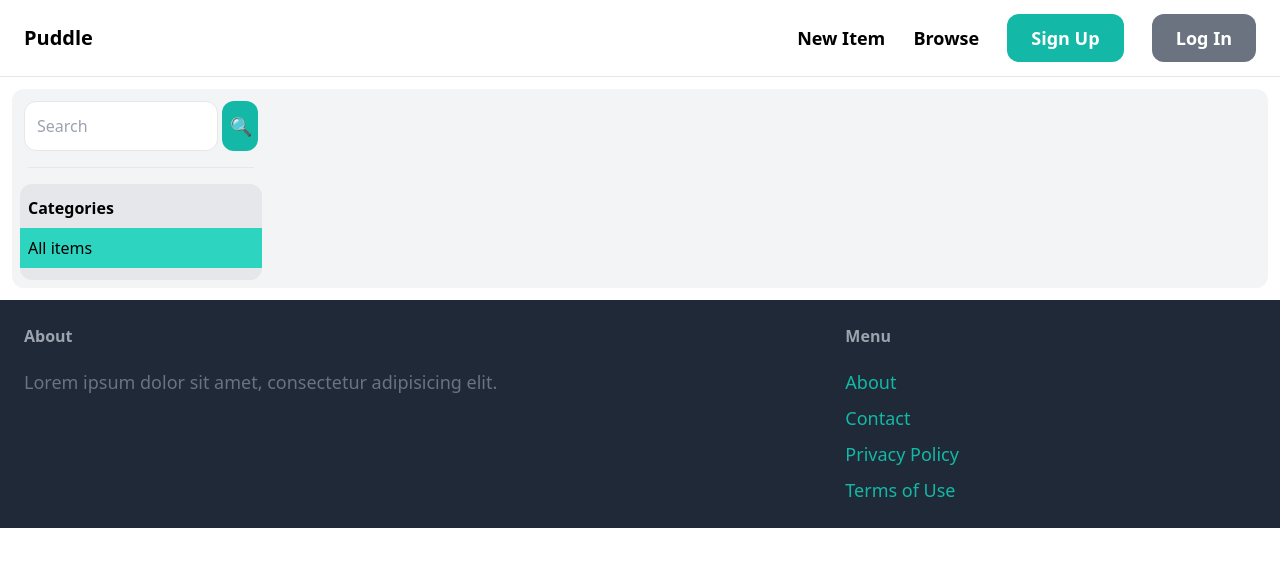
After one commit to gagoalaverdyan/Puddle, a Django app: page /items/ in a window 1280 px wide. The commit adds this page. Shown: the top 567 px of the page. Run offline with Django 5.2, Linux system fonts and the light colour scheme; data that the repository does not hold is empty; parts of the project's set-up code (start-up, migrations or seed data) failed here and were passed over; some libraries are stand-ins or nearby versions.

Commit message:
Browse functionality, search, filtering by category, minor grid improvements

```diff
--- a/item/urls.py
+++ b/item/urls.py
@@ -5,6 +5,7 @@ from . import views
 app_name = "item"
 
 urlpatterns = [
+    path("", views.browse, name="browse"),
     path("new_item/", views.new_item, name="new_item"),
     path("<int:pk>/", views.detail, name="detail"),
     path("<int:pk>/delete/", views.delete, name="delete"),
--- a/item/views.py
+++ b/item/views.py
@@ -1,13 +1,33 @@
 from django.contrib.auth.decorators import login_required
+from django.db.models import Q
 from django.shortcuts import get_object_or_404, redirect, render
 
 from .forms import EditItemForm, NewItemForm
-from .models import Item
+from .models import Category, Item
+
+
+def browse(request):
+    query = request.GET.get("query", "")
+    current_cat_id = int(request.GET.get("category", 0))
+    items = Item.objects.filter(is_sold=False)
+    categories = Category.objects.all()
+
+    if current_cat_id:
+        items = items.filter(category_id=current_cat_id)
+
+    if query:
+        items = items.filter(Q(name__icontains=query) | Q(description__icontains=query))
+
+    return render(
+        request,
+        "item/browse.html",
+        {"items": items, "query": query, "categories": categories, "current_cat_id": current_cat_id},
+    )
 
 
 def detail(request, pk):
     item = get_object_or_404(Item, pk=pk)
-    related_items = Item.objects.filter(category=item.category, is_sold=False).exclude(pk=pk)[:3]
+    related_items = Item.objects.filter(category=item.category, is_sold=False).exclude(pk=pk)[:5]
     return render(request, "item/detail.html", {"item": item, "related_items": related_items})
 
 
--- a/templates/base.html
+++ b/templates/base.html
@@ -12,7 +12,7 @@
 
         <div class="space-x-6">
             <a href="{% url "item:new_item" %}" class="text-lg font-semibold hover:text-gray-500">New Item</a>
-            <a href="#" class="text-lg font-semibold hover:text-gray-500">Browse</a>
+            <a href="{% url "item:browse" %}" class="text-lg font-semibold hover:text-gray-500">Browse</a>
             {% if request.user.is_authenticated %}
                 <a href="#" class="px-6 py-3 text-lg font-semibold bg-teal-500 text-white rounded-xl hover:bg-teal-700">Inbox</a>
                 <a href="{% url "dashboard:index" %}" class="px-6 py-3 text-lg font-semibold bg-gray-500 text-white rounded-xl hover:bg-gray-700">Dashboard</a>
@@ -22,7 +22,7 @@
             {% endif %}
         </div>
     </nav>
-    <div class="px-6 py-6">
+    <div class="px-3 py-3">
         {% block content %}
         {% endblock content %}
     </div>
--- a/templates/dashboard/index.html
+++ b/templates/dashboard/index.html
@@ -6,14 +6,14 @@
     <div class="mt-6 px-6 py-12 bg-gray-100 rounded-xl">
         <h2 class="mb-12 text-2xl text-center">My Items</h2>
 
-        <div class="grid grid-cols-3 gap-3">
+        <div class="grid grid-cols-4 gap-2">
             {% for item in items %}
                 <div>
                     <a href="{% url "item:detail" item.id %}">
                         <div class="w-full h-64 overflow-hidden rounded-t-xl">
                             <img src="{{ item.image.url }}" class="object-cover w-full h-full" alt="{{ item.name }}">
                         </div>
-                        <div class="p-6 bg-white rounded-b-xl">
+                        <div class="flex flex-col justify-between p-4 bg-white rounded-b-xl">
                             <h2 class="text-2xl">{{ item.name }}</h2>
                             <p class="text-gray-500">Price: ${{ item.price }}</p>
                         </div>
--- /dev/null
+++ b/templates/item/browse.html
@@ -0,0 +1,55 @@
+{% extends "base.html" %}
+
+{% block title %}Browse{% endblock title %}
+
+{% block content %}
+    <div class="bp-6 grid grid-cols-5 gap-2 bg-gray-100 rounded-xl px-2 py-2">
+        <div class="col-span-1">
+            <form method="get" action="{% url "item:browse" %}" class="my-1 mx-1 grid grid-cols-6 gap-1">
+                <input name="query" class="w-full py-3 px-3 border rounded-xl col-span-5" type="text" value="{{ query }}" placeholder="Search">
+                <button class="py-2 px-2 text-lg bg-teal-500 text-white rounded-xl col-span-1">🔍</button>
+            </form>
+            {% if query %}
+                <ul class="mt-3">
+                    <li class="py-2 px-2 my-1 mx-1 bg-teal-500 rounded-xl">
+                        <a href="{% url "item:browse" %}"><div>❌ Clear filters</div></a>
+                    </li>
+                </ul>
+            {% endif %}
+            <hr class="mx-2 my-4">
+            <div class="py-3 bg-gray-200 rounded-xl">
+                <p class="pl-2 pb-2 font-semibold">Categories</p>
+                <ul>
+                    <li class="py-2 px-2{% if current_cat_id == 0 %} bg-teal-400{% endif %}">
+                        <a href="{% url "item:browse" %}?query={{ query }}&category=0"><div>All items</div></a>
+                    </li>
+                    {% for cat in categories %}
+                        <li class="py-2 px-2{% if cat.id == current_cat_id %} bg-teal-400{% endif %}">
+                            <a href="{% url "item:browse" %}?query={{ query }}&category={{ cat.id }}"><div>{{ cat.name }}</div></a>
+                        </li>
+                    {% endfor %}
+                </ul>
+            </div>
+        </div>
+
+        <div class="col-span-4">
+            <div class="grid grid-cols-4 gap-2">
+                {% for item in items %}
+                    <div>
+                        <a href="{% url "item:detail" item.id %}">
+                            <div class="w-full h-40 overflow-hidden rounded-t-xl">
+                                <img src="{{ item.image.url }}" class="object-fill w-full h-full" alt="{{ item.name }}">
+                            </div>
+                            <div class="flex flex-col justify-between p-4 bg-white rounded-b-xl">
+                                <h2 class="text-2xl">{{ item.name }}</h2>
+                                <p class="text-gray-500">Price: ${{ item.price }}</p>
+                            </div>
+                        </a>
+                    </div>
+                {% endfor %}
+            </div>
+        </div>
+    </div>
+
+
+{% endblock content %}
--- a/templates/item/detail.html
+++ b/templates/item/detail.html
@@ -38,10 +38,10 @@
         </div>
     </div>
 
-    <div class="mt-6 px-6 py-12 bg-gray-100 rounded-xl">
-        <h2 class="mb-12 text-2xl text-center">Related Items</h2>
+    <div class="mt-6 px-6 py-6 bg-gray-100 rounded-xl">
+        <h2 class="mb-6 text-2xl text-center font-semibold">Related Items</h2>
 
-        <div class="grid grid-cols-3 gap-3">
+        <div class="grid grid-cols-6 gap-2">
             {% for item in related_items %}
                 <div>
                     <a href="{% url "item:detail" item.id %}">
```
Also changed, not shown: templates/index.html (+12 -9 lines), README.md.
